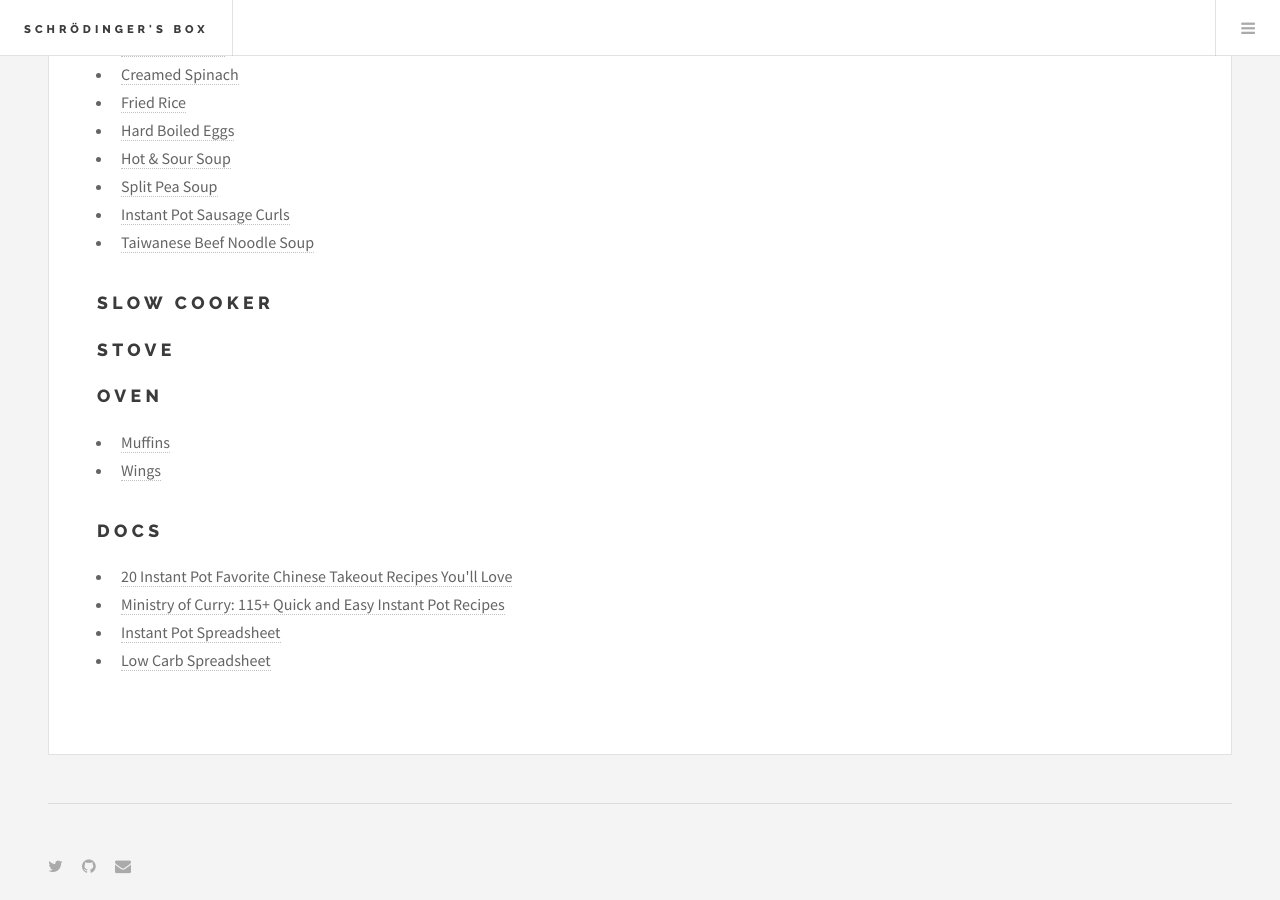
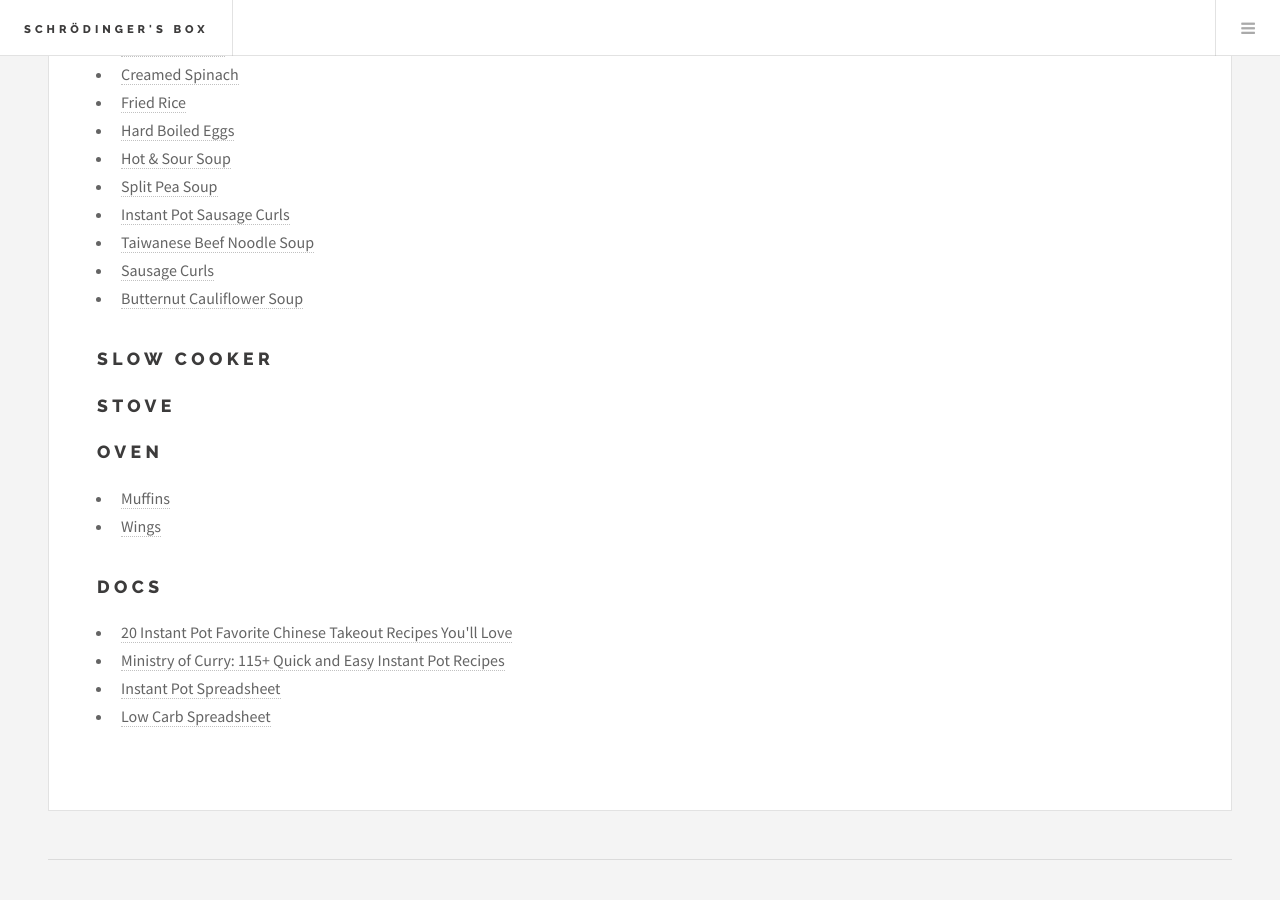
Before and after one commit to schrodingersbox/schrodingersbox.github.io, a Jekyll site: the page built from recipes.html, in a window 1280 px wide and 900 px high, scrolled down 616 px. Built offline with Jekyll 4.4.1, drawn with Linux system fonts in a browser that asks for light colours.

Commit message:
More recipes

```diff
--- a/recipes.html
+++ b/recipes.html
@@ -20,6 +20,8 @@ title: Recipes
 	<li><a href="https://www.delish.com/cooking/recipe-ideas/a25325139/instant-pot-split-pea-soup/" target="_blank">Split Pea Soup</a></li>
 	<li><a href="https://pressureluckcooking.com/instant-pot-sausage-curls/" target="_blank">Instant Pot Sausage Curls</a></li>
   <li><a href="https://thewoksoflife.com/taiwanese-beef-noodle-soup-instant-pot/" target="_blank">Taiwanese Beef Noodle Soup</a></li>
+  <li><a href="https://pressureluckcooking.com/instant-pot-sausage-curls/" target="_blank">Sausage Curls</a></li>
+  <li><a href="https://peasandcrayons.com/2016/09/pressure-cooker-butternut-cauliflower-soup.html?fbclid=IwAR3p9h-z1UXBj-87Cyebxg9NVJl1U1QsG_daRC3z7D_aj6S9Ecfm7mO6Jss" target="_blank">Butternut Cauliflower Soup</a></li>
 </ul>
 
 <h2>Slow Cooker</h2>
```
